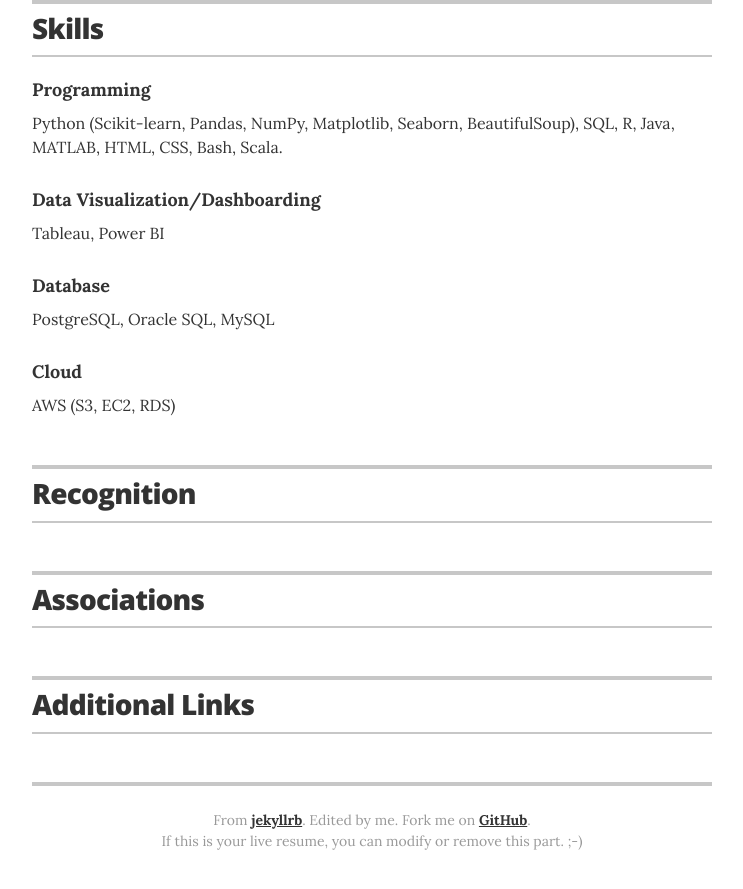
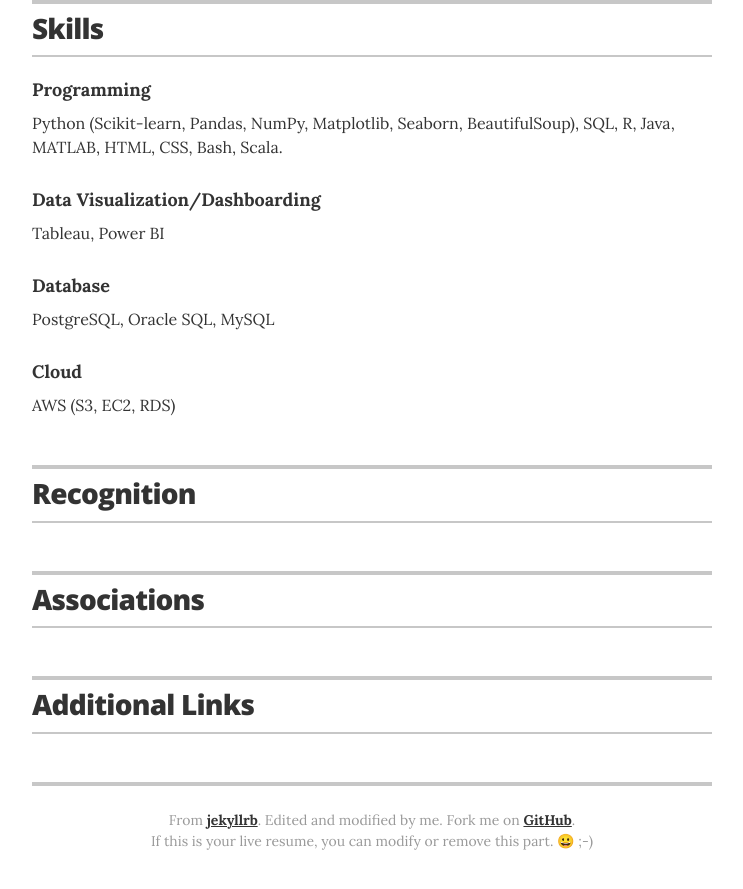
Before and after one commit to ttariqaziz/ttariqaziz.github.io, a Jekyll site: the page built from index.html, in a window 1280 px wide and 900 px high, scrolled down 2155 px. Shown: the top 889 px of the window, without its empty margins (268-1011 px from the left). Built offline with Jekyll 4.4.1, drawn with Linux system fonts in a browser that asks for light colours.

Commit message:
Update resume.html

```diff
--- a/_layouts/resume.html
+++ b/_layouts/resume.html
@@ -232,8 +232,8 @@
       {% endif %}
 
       <footer class="page-footer">
-        <p class="footer-line">From <a href="https://jekyllrb.com/docs/themes/">jekyllrb</a>. Edited by me. Fork me on <a href="https://github.com/ttariqaziz/ttariqaziz.github.io">GitHub</a>.</p>
-        <p class="footer-line">If this is your live resume, you can modify or remove this part. ;-)</p>
+        <p class="footer-line">From <a href="https://jekyllrb.com/docs/themes/">jekyllrb</a>. Edited and modified by me. Fork me on <a href="https://github.com/ttariqaziz/ttariqaziz.github.io">GitHub</a>.</p>
+        <p class="footer-line">If this is your live resume, you can modify or remove this part. &#128512 ;-)</p>
       </footer>
 
     </div>
```
